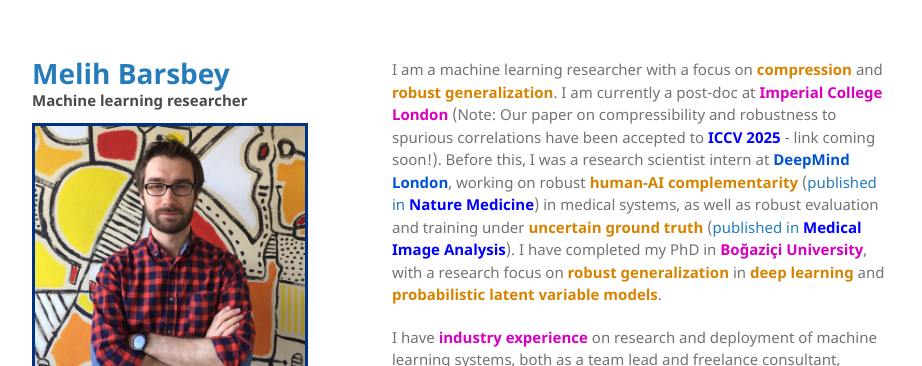
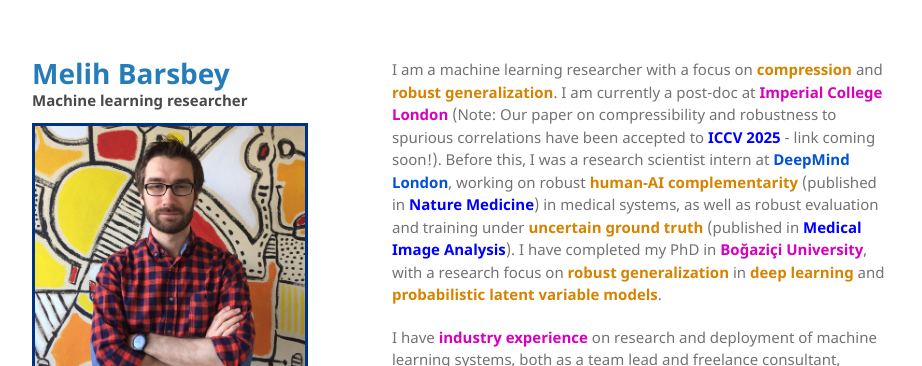
Before and after one commit to mbarsbey/mbarsbey.github.io, a Jekyll site: the page built from index.md, in a window 1280 px wide. Shown: the top 366 px of the page, without its empty margins (178-1100 px from the left). Built offline with Jekyll 4.4.1, drawn with Linux system fonts in a browser that asks for light colours.

Commit message:
Update index.md

```diff
--- a/index.md
+++ b/index.md
@@ -1,7 +1,7 @@
 ---
 layout: default
 ---
-I am a machine learning researcher with a focus on **<span style="color: #d68300">compression</span>** and **<span style="color: #d68300">robust generalization</span>**. I am currently a post-doc at **<span style="color: #d600be">Imperial College London</span>** (Note: Our paper on compressibility and robustness to spurious correlations have been accepted to **<span style="color: blue">ICCV 2025</span>** - link coming soon!). Before this, I was a research scientist intern at **<span style="color: #0053d6">DeepMind London</span>**, working on robust **<span style="color: #d68300">human-AI complementarity</span>** ([published in **<span style="color: blue">Nature Medicine</span>**](https://www.nature.com/aricles/s41591-023-02437-x)) in medical systems, as well as robust evaluation and training under **<span style="color: #d68300">uncertain ground truth</span>** ([published in **<span style="color: blue">Medical Image Analysis</span>**](https://www.sciencedirect.com/science/article/pii/S1361841525001033)). I have completed my PhD in **<span style="color: #d600be">Boğaziçi University</span>**, with a research focus on **<span style="color: #d68300">robust generalization</span>** in **<span style="color: #d68300">deep learning</span>** and **<span style="color: #d68300">probabilistic latent variable models</span>**.
+I am a machine learning researcher with a focus on **<span style="color: #d68300">compression</span>** and **<span style="color: #d68300">robust generalization</span>**. I am currently a post-doc at **<span style="color: #d600be">Imperial College London</span>** (Note: Our paper on compressibility and robustness to spurious correlations have been accepted to **<span style="color: blue">ICCV 2025</span>** - link coming soon!). Before this, I was a research scientist intern at **<span style="color: #0053d6">DeepMind London</span>**, working on robust **<span style="color: #d68300">human-AI complementarity</span>** (published in [**<span style="color: blue">Nature Medicine</span>**](https://www.nature.com/aricles/s41591-023-02437-x)) in medical systems, as well as robust evaluation and training under **<span style="color: #d68300">uncertain ground truth</span>** (published in [**<span style="color: blue">Medical Image Analysis</span>**](https://www.sciencedirect.com/science/article/pii/S1361841525001033)). I have completed my PhD in **<span style="color: #d600be">Boğaziçi University</span>**, with a research focus on **<span style="color: #d68300">robust generalization</span>** in **<span style="color: #d68300">deep learning</span>** and **<span style="color: #d68300">probabilistic latent variable models</span>**.
 
 I have **<span style="color: #d600be">industry experience</span>** on research and deployment of machine learning systems, both as a team lead and freelance consultant, involving work on **<span style="color: #d68300">multivariate time series</span>** analysis, **<span style="color: #d68300">AutoML</span>** system development, and **<span style="color: #d68300">predictive maintenance</span>** among others. At the height of my involvement in the industry, I was in charge of the team that oversaw the forecasting of withdrawals from **<span style="color: #0053d6">8000 ATMs</span>** daily.
 
```
